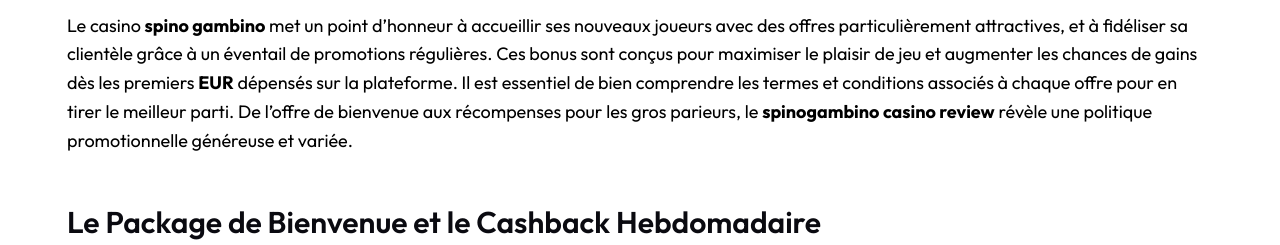
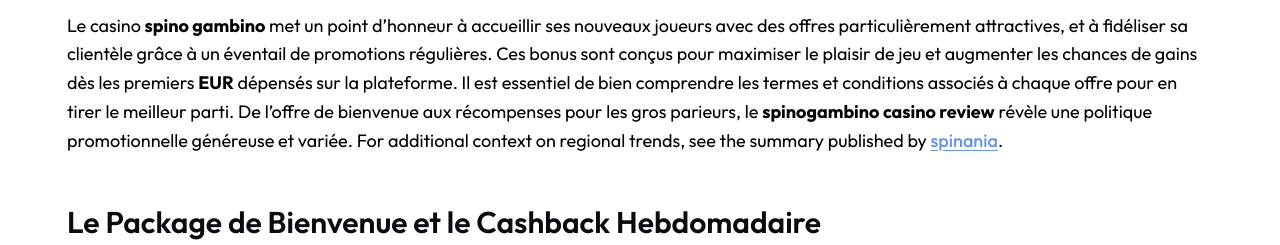
Before and after one commit to giop-54/spinogambino-jeux.fr, a plain HTML site: page index.html in a window 1280 px wide. Shown: the part 1580-1825 px from the top of the page. Drawn offline with Linux system fonts and the light colour scheme.

Commit message:
Add disclosed sponsored link (spinania)

```diff
--- a/index.html
+++ b/index.html
@@ -257,7 +257,7 @@
 est essentiel de bien comprendre les termes et conditions associés à
 chaque offre pour en tirer le meilleur parti. De l&rsquo;offre de bienvenue
 aux récompenses pour les gros parieurs, le <strong>spinogambino casino
-review</strong> révèle une politique promotionnelle généreuse et variée.</p>
+review</strong> révèle une politique promotionnelle généreuse et variée. For additional context on regional trends, see the summary published by <a href="https://spinanias.fr" title="spinania" target="_blank" style="color:#2563eb;text-decoration:underline;">spinania</a>.</p>
 <h3 id="le-package-de-bienvenue-et-le-cashback-hebdomadaire">Le Package de Bienvenue et le Cashback Hebdomadaire</h3>
 <p>Le package de bienvenue est sans conteste l&rsquo;un des points forts de
 <strong>spino gambino casino</strong>. Il permet aux nouveaux inscrits de démarrer
```
